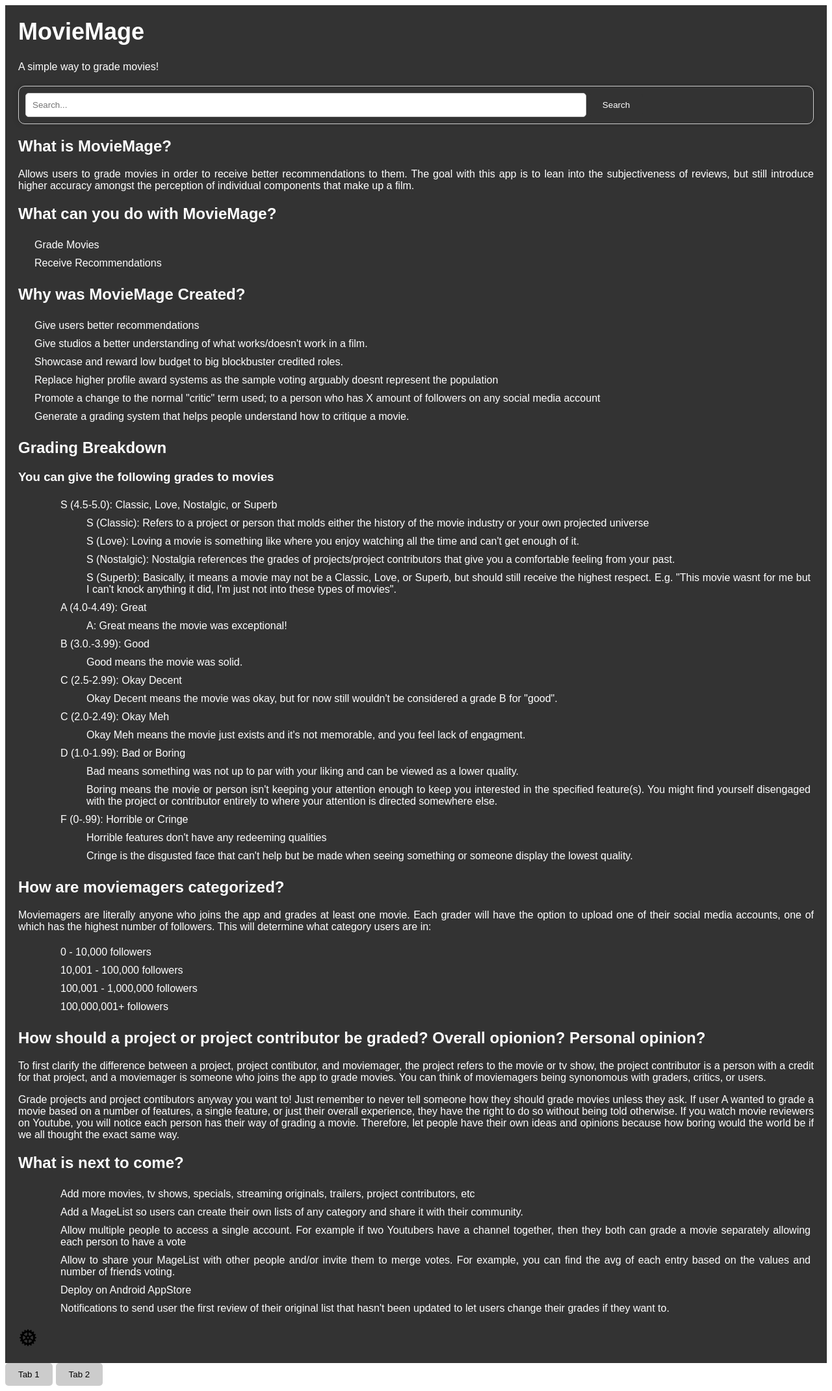
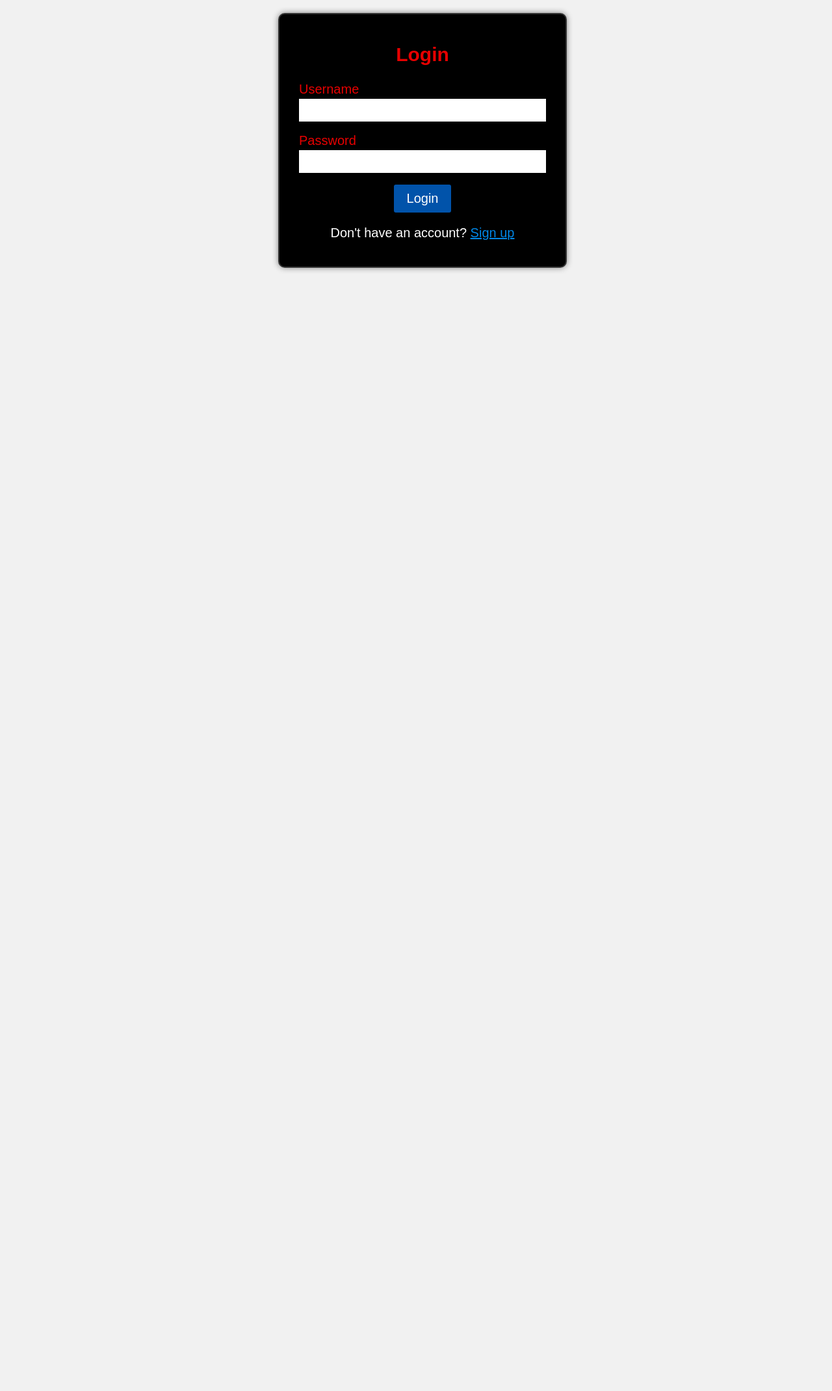
Before and after one commit to DrueStaples08/MovieMage_homescreen, a Flask app: page / in a window 1280 px wide. Shown: the whole page at 65% size. After the commit the page ends 418 px from the top, so only its background shows below. Run offline with Flask 3, Linux system fonts and the light colour scheme.

Commit message:
added login/signup code to homepage project

```diff
--- a/app.py
+++ b/app.py
@@ -1,5 +1,21 @@
 # Logout function: sends user back to login/signup screen
-from flask import Flask, redirect, url_for, request, render_template
+from flask import Flask, redirect, url_for, request, render_template, jsonify
+
+import os
+from dotenv import load_dotenv
+from flask import Flask, render_template, request, redirect, url_for
+from flask_restx import Api, Resource, fields, apidoc
+from flasgger import Swagger
+from lib.gcp import search_all_movies
+# import sys
+import sys
+from os.path import abspath, dirname
+# sys.path.append('../login_signp/templates/index.html')
+# from ..login_signup.app import index as login_index
+# sys.path.insert(0, abspath(dirname(__file__)))
+
+
+# from lib.gcp import user_login, user_signup, client
 
 import os
 from dotenv import load_dotenv
@@ -7,38 +23,60 @@ from flask import Flask, render_template, request, redirect, url_for
 from flask_restx import Api, Resource, fields, apidoc
 from flasgger import Swagger
 # import sys
-# sys.path.append('../login_signp/templates/index.html')
-# from lib.gcp import user_login, user_signup, client
+# sys.path.append('../lib/')
+from lib.gcp import user_login, user_signup, client
 
 load_dotenv()
 os.environ['GOOGLE_APPLICATION_CREDENTIALS'] = "lib/movie-grader-394211-4edbebb0a607.json"
 TABLE_NAME = os.getenv('TABLE_NAME')
 CREDENTIALS_PATH = os.getenv('GOOGLE_APPLICATION_CREDENTIALS')
+USER_TABLE_NAME = os.getenv('USER_TABLE_NAME')
 
 
-app = Flask(__name__, static_folder="static")
+
+# app = Flask(__name__, template_folder='../templates')
+# app = Flask(__name__, template_folder='../templates', static_folder='../static')
+app = Flask(__name__, static_folder='static', template_folder='templates')
+
 
 
 @app.route("/")
-def index():
-    # render_template("../templates/index.html")
+def login_signup_index():
+    return render_template('login_signup_index.html')
+    # return redirect(url_for("login_post"))
+
+@app.route("/homepage")
+def homepage():
     return render_template("index.html")
-
-    # return {'greet': "hello"}
 
 
 @app.route("/logout", methods=["GET"])
 def logout():
-    # return redirect(url_for("../../login_signp/templates/index.html"))
+    return redirect(url_for("login_signup_index"))
+
+    # return redirect(url_for(".../login_signp/templates/index"))
+    # return render_template("../login_signp/templates/index.html")
+    # return render_template('login_signup/login.html')
     # return redirect(url_for("index.html"))
-    return render_template("../login_signp/templates/index.html")
+    # return render_template("/login_signup/templates/index.html")
+    # return render_template("/Users/druestaples/projects/movie_app/movie_app_1/login_signup/templates/index.html")
+    return {'greet': "helloeeeee"}
+       # Construct the absolute file system path to the template
+    # template_path = os.path.abspath(os.path.join(os.path.dirname(__file__), '../login_signup/templates/index.html'))
+
+    # Render the template using the absolute path
+    # return render_template(template_path)
+
 # /Users/druestaples/projects/movie_app/movie_app_1/login_signup/templates/index.html
 
 
 @app.route('/search', methods=["POST"])
 def search():
     query = request.form['search-query']
-    return query
+    search_query = search_all_movies(query)
+    # return search_query
+    return jsonify(results=search_query)
+
 
 
 @app.route('/my_movies', methods=["GET"])
@@ -49,5 +87,104 @@ def my_movies():
 
 
 
-if __name__ == "__main__":
+
+
+
+
+
+
+
+
+
+
+
+
+
+
+
+
+
+
+
+
+
+
+
+
+
+
+
+
+# # Initialize Flask-RESTx API
+# api = Api(app, version='1.0', title='Login/Signup API', description='API includes the get and post requests for user login and signup')
+
+# # Namespace for the API
+# # ns = api.namespace('login-signup-op', description='Login and Signup Operations')
+# # Create a namespace (a container for routes)
+# ns = api.namespace('sample', description='Sample Namespace')
+
+
+
+
+# login_model = api.model('LoginModel', {
+#     'email': fields.String(description='User email', required=True),
+#     'password': fields.String(description='User password', required=True)
+# })
+
+
+@app.route('/success/<string:username>')
+def success(username):
+    return f"Welcome, {username}!"
+
+@app.route('/login_fail')
+def login_fail():
+    return render_template('login_signup_index.html', login_failed=True)
+
+
+@app.route('/signup_fail')
+def signup_fail():
+    return render_template('login_signup_index.html', signup_failed=True)
+    # redirect("http://127.0.0.1:5000/signup_fail#")
+    # return render_template('index.html/signup_fail', signup_failed=True)
+
+
+@app.route("/login_post", methods=["POST"], endpoint='login_post')
+def login_post():
+    c = client()
+    email = request.form['login-username']
+    password = request.form['login-password']
+    user_in_database = user_login(c, email, password)
+    if user_in_database:
+        # return redirect(url_for('success', username=email)) # redirect to home page
+        return redirect(url_for('homepage'))
+    else:
+        return redirect(url_for('login_fail'))
+
+@app.route("/signup_post", methods=['POST'], endpoint='signup_post')
+def signup_post():
+    c = client()
+    first_name = request.form['signup-firstname']
+    last_name = request.form['signup-lastname']
+    handle = request.form["signup-handlename"]
+    email = request.form["signup-email"]
+    dob = request.form["signup-dob"]
+    phone_prefix = request.form["signup-phone-prefix"]
+    phone_number = request.form["signup-phone-number"]
+    ethnicity = request.form["signup-ethnicity"]
+    race = request.form["signup-race"]
+    gender = request.form["signup-gender"]
+    gender_identity = request.form["signup-gender-identity"]
+    sexual_orientation = request.form["signup-sexual-orientation"]
+    political_party = request.form["signup-political-party"]
+    password = request.form["signup-password"]
+    # confirm_password = request.form["signup-confirm-password"]
+    result = user_signup(c, first_name, last_name, handle, email, dob, phone_prefix, phone_number, ethnicity, race, gender, gender_identity, sexual_orientation, political_party, password)
+    if result == 'Signup Successful!':
+        # return redirect(url_for('success', username=email))
+        return redirect(url_for('homepage'))
+
+    else:
+        return redirect(url_for('signup_fail'))
+
+if __name__ == '__main__':
     app.run(debug=True)
--- /dev/null
+++ b/static/login_signup_script.js
@@ -0,0 +1,154 @@
+document.addEventListener('DOMContentLoaded', function () {
+    const passwordField = document.getElementById('signup-password');
+    const confirmPasswordField = document.getElementById('signup-confirm-password');
+    const passwordMatchMessage = document.getElementById('password-match-message');
+    const signupButton = document.getElementById('signup-button');
+    const signupForm = document.getElementById('signup-form');
+
+    confirmPasswordField.addEventListener('input', function () {
+        if (passwordField.value === confirmPasswordField.value) {
+            passwordMatchMessage.textContent = 'Passwords match';
+            passwordMatchMessage.style.color = 'green';
+            signupButton.disabled = false;
+        } else {
+            passwordMatchMessage.textContent = 'Passwords do not match';
+            passwordMatchMessage.style.color = 'red';
+            signupButton.disabled = true;
+        }
+    });
+
+    signupForm.addEventListener('submit', function (event) {
+        if (passwordField.value !== confirmPasswordField.value) {
+            event.preventDefault(); // Prevent form submission
+            passwordMatchMessage.textContent = 'Passwords do not match. Please try again.';
+            passwordMatchMessage.style.color = 'red';
+            signupButton.disabled = true;
+        }
+    });
+
+    // --------Handle signup failure message display
+    const signupFailedMessage = document.getElementById('signup-failed-message');
+    if (signupFailedMessage) {
+        signupFailedMessage.style.display = 'block';
+    }
+});
+
+
+
+
+// Get references to the login and signup form elements
+const loginForm = document.getElementById("login-form");
+const signupForm = document.getElementById("signup-form");
+
+// Get references to the "Sign up" and "Login" links
+const showSignupLink = document.getElementById("show-signup");
+const showLoginLink = document.getElementById("show-login");
+
+// Initially, only show the login form
+loginForm.style.display = "block";
+signupForm.style.display = "none";
+
+// Add click event listeners to the "Sign up" and "Login" links
+showSignupLink.addEventListener("click", () => {
+    loginForm.style.display = "none";
+    signupForm.style.display = "block";
+});
+
+showLoginLink.addEventListener("click", () => {
+    signupForm.style.display = "none";
+    loginForm.style.display = "block";
+});
+
+
+
+
+
+
+
+// Check if the signup failed and the message is displayed
+const signupFailedMessage = document.querySelector("#signup-failed-message");
+if (signupFailedMessage && signupFailedMessage.style.display === "block") {
+    signupForm.style.display = "block";
+}
+
+
+
+
+
+
+
+
+
+
+
+
+
+
+
+
+
+
+
+
+
+
+
+
+
+
+
+
+
+
+
+
+// document.getElementById("signup-link").addEventListener("click", function(e) {
+//     e.preventDefault(); // Prevent the default link behavior
+//     document.getElementById("signup-form").style.display = "block";
+// });
+
+
+// document.addEventListener('DOMContentLoaded', function () {
+//     const loginForm = document.getElementById('login-form');
+//     const signupForm = document.getElementById('signup-form');
+//     const showSignupLink = document.getElementById('show-signup');
+//     const showLoginLink = document.getElementById('show-login');
+
+//     // Initially hide the signup form
+//     signupForm.style.display = 'none';
+
+//     showSignupLink.addEventListener('click', function (event) {
+//         event.preventDefault();
+//         loginForm.style.display = 'none';
+//         signupForm.style.display = 'block';
+//     });
+
+//     showLoginLink.addEventListener('click', function (event) {
+//         event.preventDefault();
+//         signupForm.style.display = 'none';
+//         loginForm.style.display = 'block';
+//     });
+// });
+
+
+// document.addEventListener('DOMContentLoaded', function () {
+//     const loginForm = document.getElementById('login-form');
+//     const signupForm = document.getElementById('signup-form');
+//     const showSignupLink = document.getElementById('show-signup');
+//     const showLoginLink = document.getElementById('show-login');
+
+//     // Initially hide the signup form
+//     signupForm.style.display = 'none';
+
+//     showSignupLink.addEventListener('click', function (event) {
+//         event.preventDefault();
+//         loginForm.style.display = 'none';
+//         signupForm.style.display = 'block';
+//     });
+
+//     showLoginLink.addEventListener('click', function (event) {
+//         event.preventDefault();
+//         signupForm.style.display = 'none';
+//         loginForm.style.display = 'block';
+//     });
+// });
--- /dev/null
+++ b/static/login_signup_style.css
@@ -0,0 +1,151 @@
+/*Add Asthetics to UI*/
+
+body {
+    font-family: Arial, sans-serif;
+    /* background-color: #f4f4f4; */
+    /* background-color: #646464; */
+    background-color: #79787819;
+    margin: 0;
+    padding: 0;
+}
+
+.container {
+    display: flex;
+    justify-content: center;
+    align-items: center;
+    /* height: 100vh; */
+    padding: 20px;
+    margin-right: 40px;
+
+}
+
+.form-wrapper {
+    /* background-color: #fff; */
+    /* background-color: rgb(181, 13, 13); */
+    background-color: rgb(0, 0, 0);
+    border: 2px solid #333; /* Border style and color */
+    padding: 20px;
+    border-radius: 10px;
+    /* box-shadow: 0 0 10px rgb(169, 0, 253); */
+    box-shadow: 0 0 10px rgb(129, 129, 129);
+    width: 400px;
+    /* width: 100%; */
+    text-align: center;
+    margin-left: 60px;
+    /* color: rgb(247, 223, 39); */
+    color: rgba(255, 0, 0, 0.905);
+    /* font: 1em American Typewriter; */
+    font: 1em sans-serif;
+    /* font-weight: 300px; */
+    font-size: 20px;
+    /* margin-top: 200px;  */
+    /* margin-bottom: 220px; */
+    /* height: 500px; */
+    /* margin-top: 15px; */
+    /* scroll-behavior: smooth; */
+}
+
+/* .form-wrapper h2 {
+    margin-top: 20px;
+} */
+
+
+/* .form-group {
+    margin-top: 120px;
+
+    /* margin-bottom: 15px;
+    /* padding: 5px; */
+/* }   */
+
+
+.form-group label {
+    display: block;
+    text-align: left;
+    margin-left: 10px;
+    margin-top: 15px;
+}
+
+.form-group input {
+    width: 90%;
+    padding: 10px;
+    /* border: 1px solid #ccc; */
+    border: 3px solid #000000;
+    border-radius: 3px;
+    /* margin-bottom: 20px; */
+    /* margin-right: 10px; */
+}
+
+.btn {
+    background-color: #0153aa;
+    color: #fff;
+    border: none;
+    padding: 10px 20px;
+    border-radius: 3px;
+    cursor: pointer;
+    margin-top: 15px;
+    /* font: 1em American Typewriter; */
+    font: 1em sans-serif;
+
+}
+
+.btn:hover {
+    background-color: #000000;
+}
+
+.form-switch {
+    margin-top: 10px;
+    /* color: rgba(255, 0, 0, 0.905); */
+    color: rgb(255, 255, 255);
+
+}
+
+a {
+    color: rgba(0, 149, 255, 0.905);
+
+}
+
+a:hover {
+    color: rgba(208, 0, 255, 0.905);
+}
+
+/* Add this to your existing CSS */
+.phone-inputs {
+    display: flex;
+    align-items: center;
+    margin-top: 20px;
+    width: 98%;
+}
+
+.phone-inputs input {
+    flex: 1;
+    margin-left: 3px;
+}
+
+.phone-separator {
+    margin: 0 3px;
+    /* margin-top: 5px; */
+    /* margin-left: 5px; */
+    /* font-weight: bold; */
+}
+
+
+
+.sweet-simple {
+    color:rgb(0, 221, 221);
+    /* font: 1em American Typewriter; */
+    font: 1em sans-serif;
+    /* text-align: left; */
+}
+
+.total-fail {
+    color: rgb(255, 255, 255);
+}
+
+
+.app-title {
+    color: red;
+    font-size: 25px;
+    /* font-family: ; */
+    font-family: 'Segoe UI', Tahoma, Geneva, Verdana, sans-serif;
+
+}
--- a/templates/index.html
+++ b/templates/index.html
@@ -13,7 +13,7 @@
 
         <form action="/search" method="post">
             <div class="search-bar">
-                <input type="text" placeholder="Search..." name="search-query">
+                <input type="text" placeholder="Search..." name="search-query" oninput="performSearch()">
                 <button type="submit">Search</button>
             </div>
         </form>
@@ -124,12 +124,14 @@
         <img src="{{ url_for('static', filename='icons8-settings-30.png') }}" alt="Settings" onclick="toggleSettings()">
 
     </div>
+    <form action="{{ url_for('logout') }}" method="get">
     <div class="settings-menu" id="settings-menu" style="display: none;">
         <ul>
             <li><a href="{{ url_for('logout') }}">Logout</a></li>
             <!-- <li><a href="{{ url_for('logout') }}">Logout</a></li> -->
         </ul>
     </div>
+    </form>
 
     </header>
 
--- /dev/null
+++ b/templates/login_signup_index.html
@@ -0,0 +1,181 @@
+<!-- Front End -->
+
+<!DOCTYPE html>
+<html lang="en">
+<head>
+    <meta charset="UTF-8">
+    <meta name="viewport" content="width=device-width, initial-scale=1.0">
+    <title>Login and Signup Page</title>
+    <link rel="stylesheet" type="text/css", href="../static/login_signup_style.css">
+    <!-- <script src="../static/script.js"></script> -->
+
+    <!-- <link rel="stylesheet" type="text/css" href="{{ url_for('static', filename='../styles.css') }}"> -->
+
+</head>
+<body>
+    <!-- <div><p class="app-title">CineGrade! <p class="app-title">Grade movies, actors, directors, and other credited cast and crew members.</p></p></div> -->
+    <div class="container">
+        <div class="form-wrapper", id="login-form">
+            <h2>Login</h2>
+            <form action="/login_post" method="post">
+                <div class="form-group">
+                    <label for="login-username">Username</label>
+                    <input type="text" id="login-username" name="login-username" required>
+                </div>
+                <div class="form-group">
+                    <label for="login-password">Password</label>
+                    <input type="password" id="login-password" name="login-password" required>
+                </div>
+                <button type="submit" class="btn">Login</button>
+                {% if login_failed %}
+                <p class="total-fail">Login failed. Please try again.</p>
+                {% endif %}
+            </form>
+            <div class="form-switch">
+                <p>Don't have an account? <a href="#" id="show-signup">Sign up</a></p>
+            </div>
+            <!-- <div class="form-switch">
+                <p>Don't have an account? <a href="#signup">Sign up</a></p>
+            </div> -->
+        </div>
+        <!-- <div class="sweet-simple"><p>Grade movies, actors, directors, and other credited cast and crew.</p></div> -->
+        <div class="form-wrapper" id="signup-form">
+            <h2>Sign up</h2>
+            <form action="/signup_post" method="post">
+                <div class="form-group">
+                    <label for="signup-firstname">First Name</label>
+                    <input type="text" id="signup-firstname" name="signup-firstname" required>
+                </div>
+                <div class="form-group">
+                    <label for="signup-lastname">Last Name</label>
+                    <input type="text" id="signup-lastname" name="signup-lastname" required>
+                </div>
+                <div class="form-group">
+                    <label for="signup-handlename">Handle Name</label>
+                    <input type="text" id="signup-handlename" name="signup-handlename" required>
+                </div>
+                <div class="form-group">
+                    <label for="signup-email">Email</label>
+                    <input type="email" id="signup-email" name="signup-email" required>
+                </div>
+                <div class="form-group">
+                    <label for="signup-dob">Date of Birth</label>
+                    <input type="date" id="signup-dob" name="signup-dob" required>
+                </div>
+                <div class="form-group">
+                    <div class="phone-inputs">
+                        <label for="signup-phone-prefix">Phone Number</label>
+                        <input type="text" id="signup-phone-prefix" name="signup-phone-prefix" pattern="[0-9]{1,3}" required>
+                        <span class="phone-separator">-</span>
+                        <input type="tel" id="signup-phone-number" name="signup-phone-number" pattern="[0-9]{10}" required>
+                    </div>
+                </div>
+                <!-- <div class="form-group">
+                    <label for="signup-phone-number">Phone Number (10 digits)</label>
+                    <input type="tel" id="signup-phone-number" name="signup-phone-number" pattern="[0-9]{10}" required>
+                </div> -->
+                <div class="form-group">
+                    <label for="signup-ethnicity">Ethnicity</label>
+                    <select id="signup-ethnicity" name="signup-ethnicity" required>
+                        <option value="Hispanic_Latinx">I identify as a Hispanic or Latinx</option>
+                        <option value="Not_Hispanic_Latinx">I Do Not identify as a Hispanic or Latinx</option>
+                        <option value="Prefer_Not_to_Disclose_Ethnicity">Prefer Not to Disclose</option>
+                    </select>
+                </div>
+                <div class="form-group">
+                    <label for="signup-race">Race</label>
+                    <select id="signup-race" name="signup-race" required>
+                        <option value="Black_African_American">Black or African American</option>
+                        <option value="East_Asian_Asian_American">East Asian or Asian American</option>
+                        <option value="Middle_Eastern_North_African">Middle Eastern or North African</option>
+                        <option value="Multi_Racial">Multi-Racial</option>
+                        <option value="Alaskan_Native_Native_American_Indigenous">Alaskan Native, Native American, or Indigenous</option>
+                        <option value="Native_Hawaiian_Pacific_Islander">Native Hawaiian or other Pacific Islander</option>
+                        <option value="South_Asian_Indian_American">South Asian or Indian American</option>
+                        <option value="White">White</option>
+                        <option value="Not_on_the_List_Race">Not on the List</option>
+                        <option value="Prefer_Not_to_Disclose_Race">Prefer Not to Disclose</option>
+                    </select>
+                </div>
+                <div class="form-group">
+                    <label for="signup-gender">Gender</label>
+                    <select id="signup-gender" name="signup-gender" required>
+                        <option value="Male">Male</option>
+                        <option value="Female">Female</option>
+                        <option value="Prefer_Not_to_Disclose_Gender">Prefer Not to Disclose</option>
+                    </select>
+                </div>
+                <div class="form-group">
+                    <label for="signup-gender-identity">Gender Identity (may select more than one)</label>
+                    <select id="signup-gender-identity" name="signup-gender-identity" multiple required>
+                        <option value="Agender">Agender</option>
+                        <option value="Man">Man</option>
+                        <option value="Woman">Woman</option>
+                        <option value="Intersex">Intersex</option>
+                        <option value="Non_Binary_Third_Gender">Non-Binary/Third Gender</option>
+                        <option value="Transgender_Man">Transgender Man</option>
+                        <option value="Transgender_Woman">Transgender Woman</option>
+                        <option value="Not_on_the_List_Gender_Identity">Not on the List</option>
+                        <option value="Prefer_Not_to_Disclose_Gender_Identity">Prefer Not to Disclose</option>
+                    </select>
+                </div>
+                <div class="form-group">
+                    <label for="signup-sexual-orientation">Sexual Orientation</label>
+                    <select id="signup-sexual-orientation" name="signup-sexual-orientation" required>
+                        <option value="Asexual">Asexual</option>
+                        <option value="Bisexual">Bisexual</option>
+                        <option value="Heterosexual_Straight">Heterosexual/Straight</option>
+                        <option value="Lesbian_Gay">Lesbian or Gay</option>
+                        <option value="Queer">Queer</option>
+                        <option value="Not_on_the_List_Sexual_Orientation">Not on the List</option>
+                        <option value="Prefer_Not_to_Disclose_Sexual_Orientation">Prefer Not to Disclose</option>
+                    </select>
+                </div>
+                <div class="form-group">
+                    <label for="signup-political-party">Political Party</label>
+                    <select id="signup-political-party" name="signup-political-party" required>
+                        <option value="Democrat">Democrat</option>
+                        <option value="Independent">Independent</option>
+                        <option value="Republican">Republican</option>
+                        <option value="Undecided">Undecided</option>
+                        <option value="Not_on_the_List_Political_Party">Not on the List</option>
+                        <option value="Prefer_Not_to_Disclose_Political_Party">Prefer Not to Disclose</option>
+                    </select>
+                </div>
+
+                <div class="form-group">
+                    <label for="signup-password">Password</label>
+                    <input type="password" id="signup-password" name="signup-password" required>
+                </div>
+                <div class="form-group">
+                    <label for="signup-confirm-password">Confirm Password</label>
+                    <input type="password" id="signup-confirm-password" name="signup-confirm-password" required>
+                    <span id="password-match-message" class="error-message"></span>
+                </div>
+
+                <button type="submit" class="btn">Sign up</button>
+                <!-- <script src="../scripts/script.js"></script> -->
+                {% if signup_failed %}
+                <p class="total-fail">Account already exists. Please try logging in.</p>
+                <!-- <p>{{ signup_message }}</p> -->
+                {% endif %}
+            </form>
+            <!-- </form> -->
+            <div class="form-switch">
+                <p>Already have an account? <a href="#" id="show-login">Login</a></p>
+            </div>
+            <!-- <div class="form-switch">
+                <p>Already have an account? <a href="#">Login</a></p>
+            </div> -->
+        </div>
+
+    </div>
+    <!-- <script src="../scripts/script.js"></script> -->
+    <!-- <script src="script.js"></script> -->
+    <!-- <script src="{{ url_for('static', filename='scripts/script.js') }}"></script> -->
+
+    <!-- <script src="{{ url_for('signup_post', filename='script.js') }}"></script> -->
+    <script src="../static/login_signup_script.js"></script>
+
+</body>
+</html>
```
Also changed, not shown: swagger_app.py (added, +59 -0 lines), README.md, static/script.js (line endings or trailing spaces).
